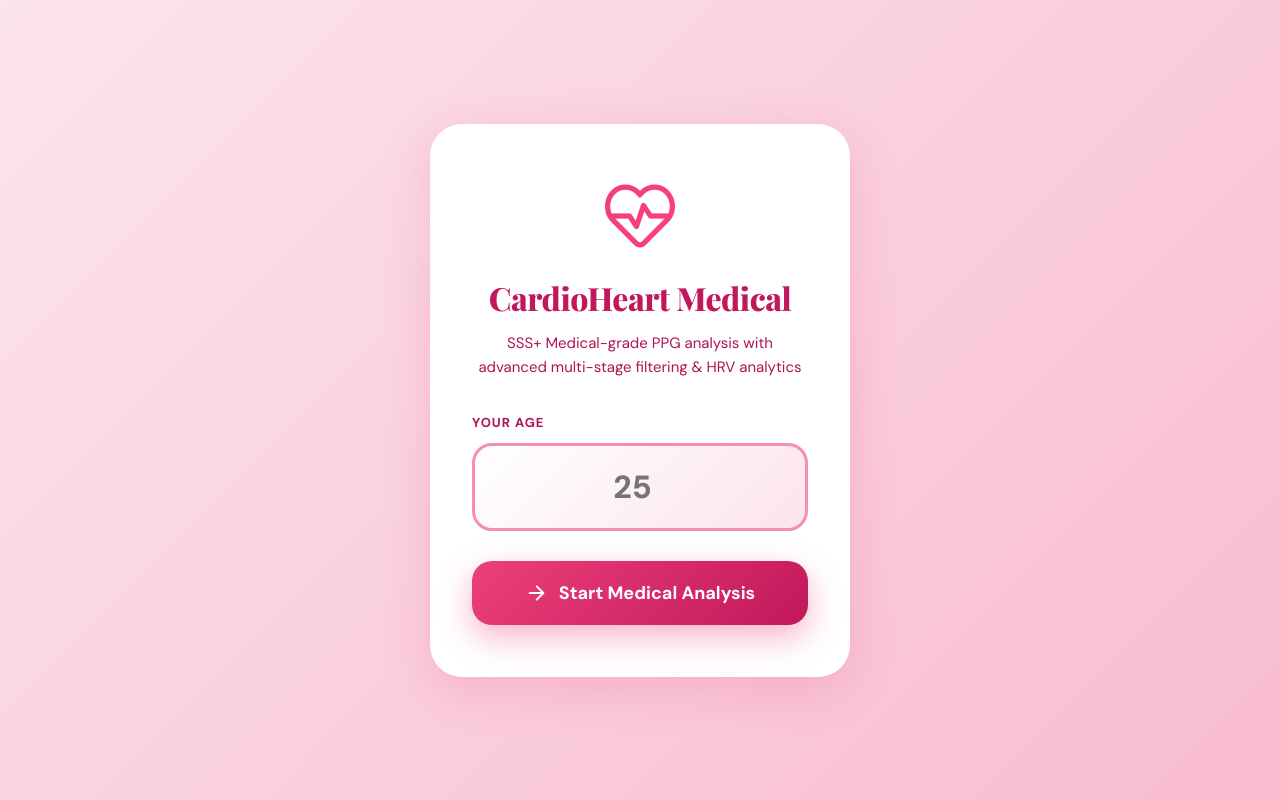
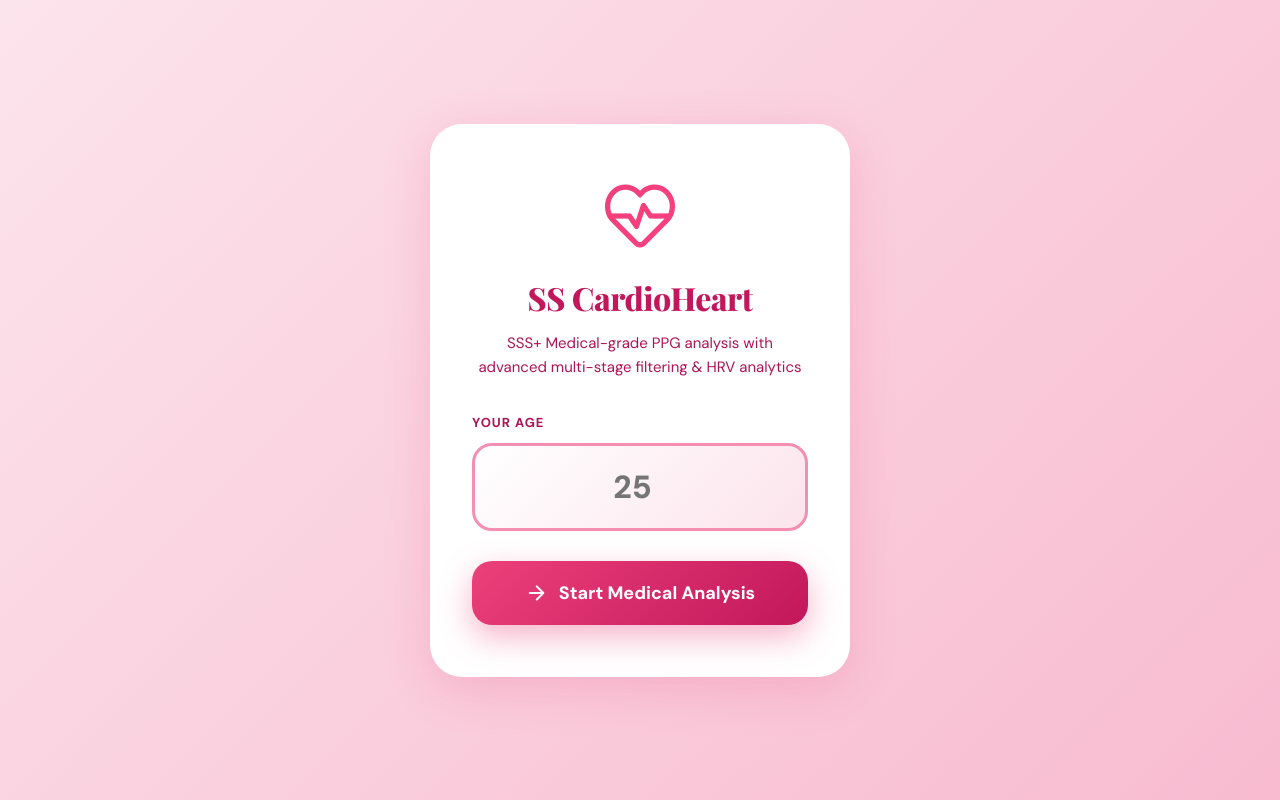
Before and after one commit to Octx29/TrackYourHeartBeat, a plain HTML site: page index.html in a window 1280 px wide. Drawn offline with nearby package versions, Linux system fonts and the light colour scheme.

Commit message:
Update index.html

```diff
--- a/index.html
+++ b/index.html
@@ -775,7 +775,7 @@
     <div id="setupScreen">
         <div class="setup-container">
             <span class="material-symbols-rounded setup-icon">ecg_heart</span>
-            <h1 class="setup-title">CardioHeart Medical</h1>
+            <h1 class="setup-title">SS CardioHeart</h1>
             <p class="setup-subtitle">
                 SSS+ Medical-grade PPG analysis with<br>
                 advanced multi-stage filtering & HRV analytics
```
